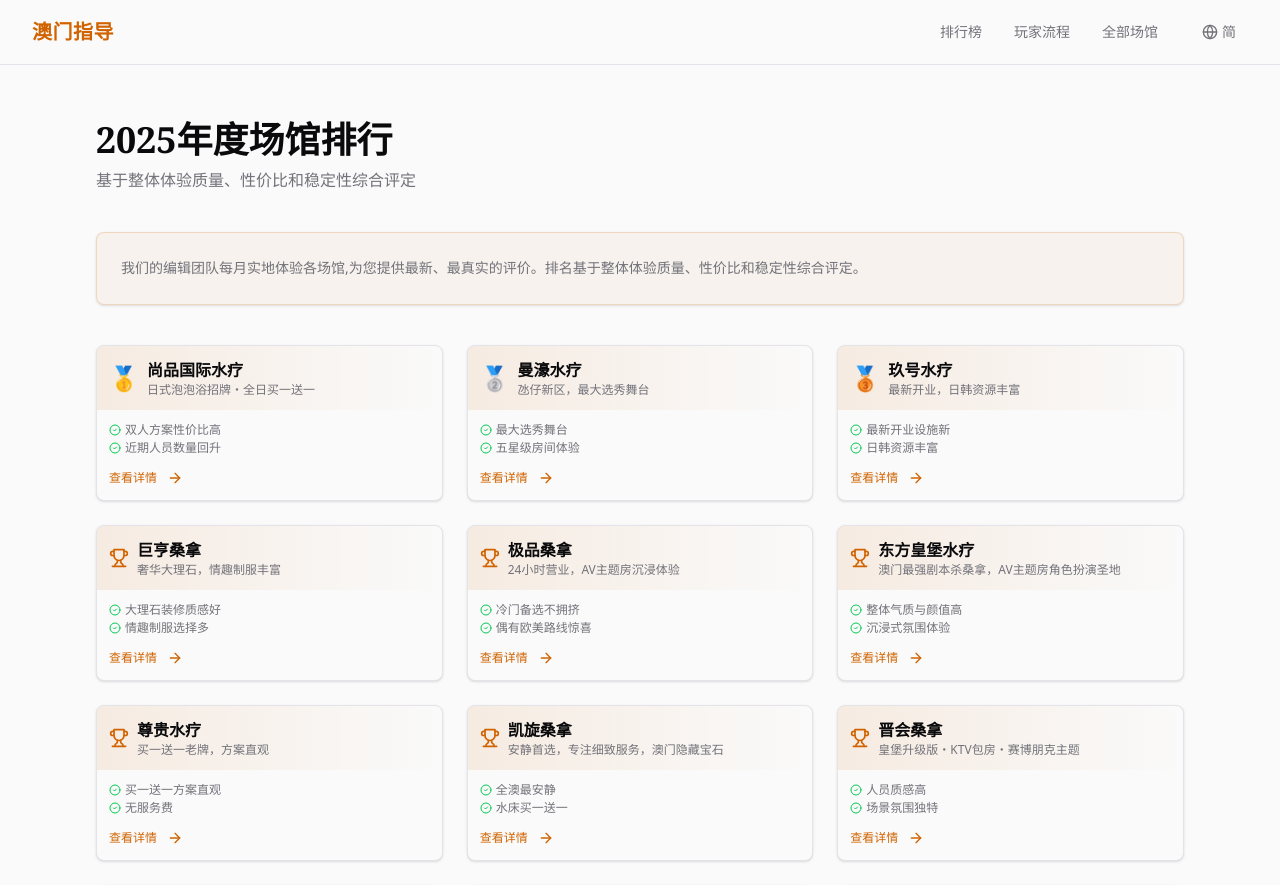
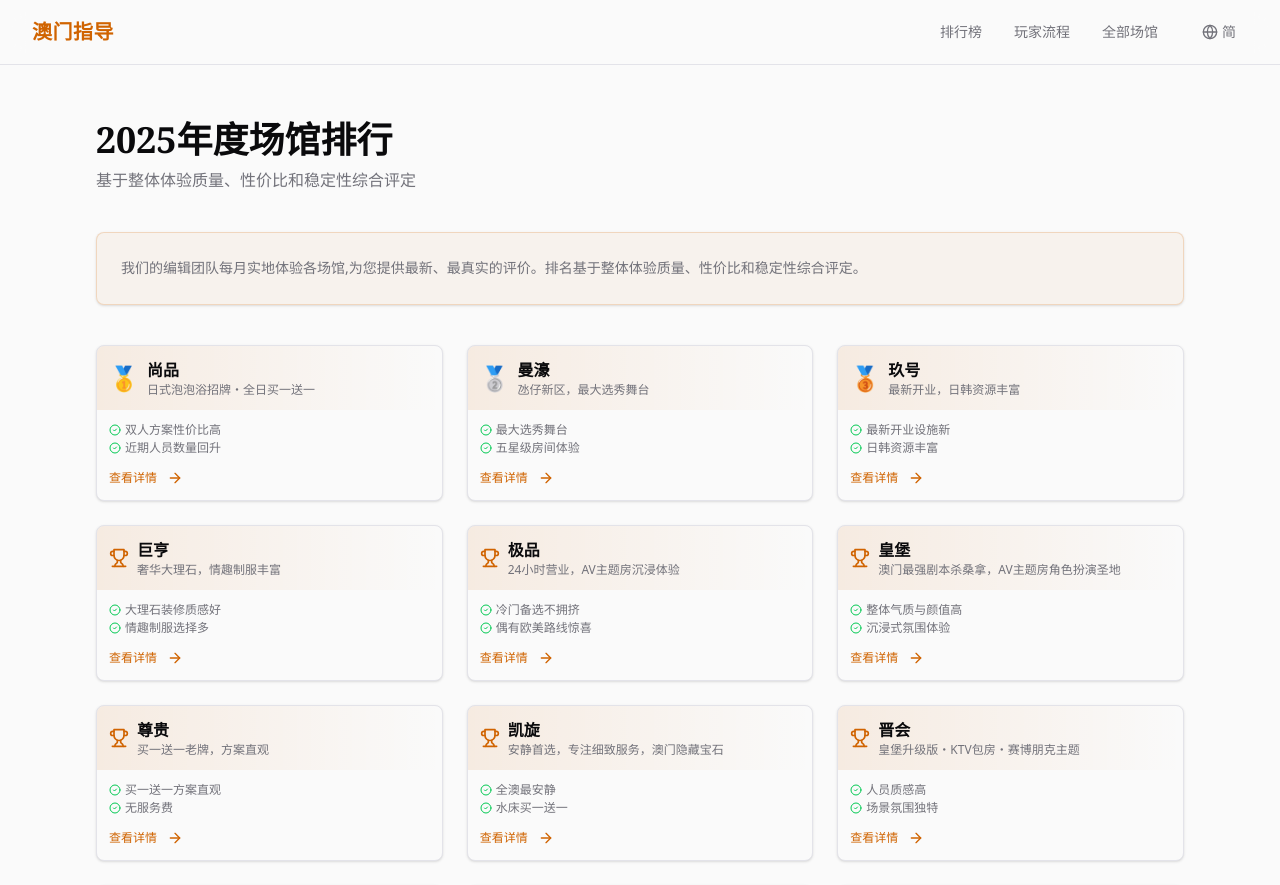
Before and after one commit to mcgd369/mcgd369.github.io, a Next.js app: page /ranking in a window 1280 px wide. Shown: the top 885 px of the page. Built offline with nearby package versions, Linux system fonts and the light colour scheme.

Commit message:
优化费用计算器：实付改实际消费、次日返现为人民币、优惠形式与金额合并步骤

```diff
--- a/src/components/guide-flow-section.tsx
+++ b/src/components/guide-flow-section.tsx
@@ -666,18 +666,18 @@ function FeeCalculator({ venues, locale }: { venues: Venue[]; locale: string })
   const venue = venues.find(v => v.slug === selectedVenue);
 
   const venueTaxRates: Record<string, number> = {
-    'shangpin': 0.10,
-    'manhao': 0.10,
-    'jiuhao': 0.10,
-    'juheng': 0.10,
-    'jipin': 0.10,
-    'huangbao': 0.05,
-    'zungui': 0.00,
-    'kaixuan': 0.10,
-    'jinhui': 0.15,
-    'haomen': 0.00,
-    'yihao': 0.10,
-    'dihu': 0.10,
+    'shangpin-spa': 0.10,
+    'manhao-spa': 0.10,
+    'jiuhao-spa': 0.10,
+    'juheng-sauna': 0.10,
+    'supreme-sauna': 0.10,
+    'golden-fortress-spa': 0.05,
+    'noble-spa': 0.00,
+    'victoria-sauna': 0.10,
+    'elite-sauna': 0.15,
+    'mansion-sauna': 0.00,
+    'number-one-sauna': 0.10,
+    'imperial-spa': 0.10,
   };
 
   const taxRate = venue ? (venueTaxRates[venue.slug] || 0.10) : 0.10;
@@ -714,9 +714,9 @@ function FeeCalculator({ venues, locale }: { venues: Venue[]; locale: string })
     }
 
     const afterTax = afterDiscount * (1 + taxRate);
-    const finalCny = afterTax * config.rate;
+    const finalCny = afterTax * config.rate - cashback;
 
-    return { price, discount, afterDiscount, afterTax, finalCny, cashback };
+    return { price, discount, afterDiscount, afterTax, finalCny: Math.max(0, finalCny), cashback };
   }
 
   const calcResult = computeResult();
@@ -777,9 +777,9 @@ function FeeCalculator({ venues, locale }: { venues: Venue[]; locale: string })
 
       <div>
         <label className="text-sm font-semibold text-foreground mb-2 block">
-          {locale === 'en' ? '3. Discount Type' : locale === 'zh-TW' ? '3. 优惠形式' : '3. 优惠形式'}
+          {locale === 'en' ? '3. Discount' : locale === 'zh-TW' ? '3. 优惠' : '3. 优惠'}
         </label>
-        <div className="grid grid-cols-2 gap-2">
+        <div className="grid grid-cols-2 gap-2 mb-3">
           {Object.entries(discountOptions).map(([key, opt]) => (
             <button
               key={key}
@@ -794,24 +794,18 @@ function FeeCalculator({ venues, locale }: { venues: Venue[]; locale: string })
             </button>
           ))}
         </div>
-      </div>
-
-      <div>
-        <label className="text-sm font-semibold text-foreground mb-2 block">
-          {locale === 'en' ? '4. Discount Amount (MOP)' : locale === 'zh-TW' ? '4. 优惠金额（葡币）' : '4. 优惠金额（葡币）'}
-        </label>
         <input
           type="number"
           value={discountAmount}
           onChange={(e) => { setDiscountAmount(e.target.value); setShowResult(false); }}
-          placeholder={locale === 'en' ? 'Enter discount amount' : locale === 'zh-TW' ? '输入优惠金额' : '输入优惠金额'}
+          placeholder={locale === 'en' ? discountType === 'direct' ? 'Enter discount amount (MOP)' : 'Enter cashback amount (CNY)' : locale === 'zh-TW' ? discountType === 'direct' ? '输入优惠金额（葡币）' : '输入返现金额（人民币）' : discountType === 'direct' ? '输入优惠金额（葡币）' : '输入返现金额（人民币）'}
           className="w-full border border-border rounded-lg px-4 py-3 text-sm bg-background focus:outline-none focus:ring-2 focus:ring-primary/30 focus:border-primary transition-colors"
         />
       </div>
 
       <div>
         <label className="text-sm font-semibold text-foreground mb-2 block">
-          {locale === 'en' ? '5. Payment Method' : locale === 'zh-TW' ? '5. 付款方式' : '5. 付款方式'}
+          {locale === 'en' ? '4. Payment Method' : locale === 'zh-TW' ? '4. 付款方式' : '4. 付款方式'}
         </label>
         <div className="grid grid-cols-3 gap-2">
           {Object.entries(paymentConfig).map(([key, config]) => (
@@ -851,13 +845,9 @@ function FeeCalculator({ venues, locale }: { venues: Venue[]; locale: string })
               <span className="text-muted-foreground">{locale === 'en' ? 'Menu price' : '价格表价格'}</span>
               <span>{calcResult.price.toLocaleString()} MOP</span>
             </div>
-            <div className="flex justify-between">
-              <span className="text-muted-foreground">{locale === 'en' ? 'Venue tax rate' : '门店税率'}</span>
-              <span>+{(taxRate * 100).toFixed(0)}%</span>
-            </div>
             <div className="flex justify-between text-primary">
               <span>{locale === 'en' ? `${discountType === 'direct' ? 'Direct discount' : 'Cashback amount'}` : discountType === 'direct' ? '账面直减' : '返现金额'}</span>
-              <span>{discountType === 'direct' ? `-${calcResult.discount}` : `+${calcResult.cashback}`} MOP</span>
+              <span>{discountType === 'direct' ? `-${calcResult.discount} MOP` : `¥ ${calcResult.cashback}`}</span>
             </div>
             <div className="flex justify-between">
               <span className="text-muted-foreground">{locale === 'en' ? 'Payment rate' : '付款汇率'}</span>
@@ -865,11 +855,11 @@ function FeeCalculator({ venues, locale }: { venues: Venue[]; locale: string })
             </div>
             <div className="border-t border-border pt-2 mt-2">
               <div className="flex justify-between">
-                <span className="font-semibold text-foreground">{locale === 'en' ? 'Venue payment amount' : '门店付款金额'}</span>
+                <span className="font-semibold text-foreground">{locale === 'en' ? 'Venue tax-inclusive price' : '门店含税价'}</span>
                 <span className="font-semibold">{calcResult.afterTax.toLocaleString()} MOP</span>
               </div>
               <div className="flex justify-between pt-2">
-                <span className="font-semibold text-foreground">{locale === 'en' ? 'Actual payment (CNY)' : '实付金额（人民币）'}</span>
+                <span className="font-semibold text-foreground">{locale === 'en' ? 'Actual consumption (CNY)' : '实际消费（人民币）'}</span>
                 <span className="font-bold text-primary text-xl">¥ {Math.round(calcResult.finalCny).toLocaleString()}</span>
               </div>
             </div>
--- a/src/lib/cms.ts
+++ b/src/lib/cms.ts
@@ -74,7 +74,7 @@ export const venues: Venue[] = [
 
   {
     slug: 'shangpin-spa',
-    name: '尚品国际水疗',
+    name: '尚品',
     nameEn: 'Shangpin International Spa',
     tagline: '日式泡泡浴招牌・全日买一送一',
     taglineEn: 'Best value duo packages, constantly improving',
@@ -162,7 +162,7 @@ export const venues: Venue[] = [
 
   {
     slug: 'manhao-spa',
-    name: '曼濠水疗',
+    name: '曼濠',
     nameEn: 'Man Hao Spa',
     tagline: '氹仔新区，最大选秀舞台',
     taglineEn: 'Taipa new area, largest selection stage',
@@ -252,7 +252,7 @@ export const venues: Venue[] = [
 
   {
     slug: 'jiuhao-spa',
-    name: '玖号水疗',
+    name: '玖号',
     nameEn: 'Jiu Hao Spa',
     tagline: '最新开业，日韩资源丰富',
     taglineEn: 'Newly opened, rich Japanese & Korean lineup',
@@ -340,7 +340,7 @@ export const venues: Venue[] = [
 
   {
     slug: 'juheng-sauna',
-    name: '巨亨桑拿',
+    name: '巨亨',
     nameEn: 'Ju Heng Sauna',
     tagline: '奢华大理石，情趣制服丰富',
     taglineEn: 'Luxury marble, rich costume selection',
@@ -428,7 +428,7 @@ export const venues: Venue[] = [
 
   {
     slug: 'supreme-sauna',
-    name: '极品桑拿',
+    name: '极品',
     nameEn: 'Supreme Sauna',
     tagline: '24小时营业，AV主题房沉浸体验',
     taglineEn: '24hr open, Macau boutique sauna',
@@ -515,7 +515,7 @@ export const venues: Venue[] = [
 
   {
     slug: 'golden-fortress-spa',
-    name: '东方皇堡水疗',
+    name: '皇堡',
     nameEn: 'Orient Palace Spa',
     tagline: '澳门最强剧本杀桑拿，AV主题房角色扮演圣地',
     taglineEn: 'The atmosphere champion',
@@ -586,7 +586,7 @@ export const venues: Venue[] = [
 
   {
     slug: 'noble-spa',
-    name: '尊贵水疗',
+    name: '尊贵',
     nameEn: 'Noble Spa',
     tagline: '买一送一老牌，方案直观',
     taglineEn: 'The classic buy-one-get-one destination',
@@ -668,7 +668,7 @@ export const venues: Venue[] = [
 
   {
     slug: 'elite-sauna',
-    name: '晋会桑拿',
+    name: '晋会',
     nameEn: 'Jin Hui Sauna',
     tagline: '皇堡升级版・KTV包房・赛博朋克主题',
     taglineEn: 'Upgraded Eastern Castle with KTV rooms & cyberpunk themes',
@@ -763,7 +763,7 @@ export const venues: Venue[] = [
 
   {
     slug: 'mansion-sauna',
-    name: '豪门桑拿',
+    name: '豪门',
     nameEn: 'Mansion Sauna',
     tagline: '澳门最大场馆、房间最多、性价比最高',
     taglineEn: 'Freedom of choice at your own pace',
@@ -843,7 +843,7 @@ export const venues: Venue[] = [
 
   {
     slug: 'number-one-sauna',
-    name: '壹号桑拿',
+    name: '壹号',
     nameEn: 'Number One Sauna',
     tagline: '连续多年稳居澳门最热门桑拿，技师数量全澳之最',
     taglineEn: 'The heavyweight champion of selection',
@@ -935,7 +935,7 @@ export const venues: Venue[] = [
 
   {
     slug: 'imperial-spa',
-    name: '帝湖水疗',
+    name: '帝湖',
     nameEn: 'Imperial Spa',
     tagline: '氹仔新区最具人气的高端桑拿，双妃全澳最优惠',
     taglineEn: 'Well-staffed with excellent dining',
@@ -1032,7 +1032,7 @@ export const venues: Venue[] = [
 
   {
     slug: 'victoria-sauna',
-    name: '凯旋桑拿',
+    name: '凯旋',
     nameEn: 'Victoria Sauna',
     tagline: '安静首选，专注细致服务，澳门隐藏宝石',
     taglineEn: 'The quietest hidden gem in Macau',
```
